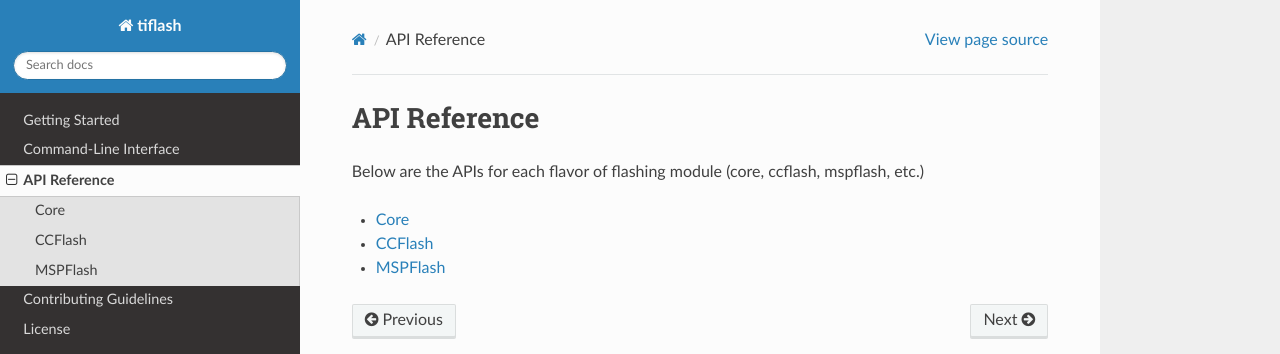
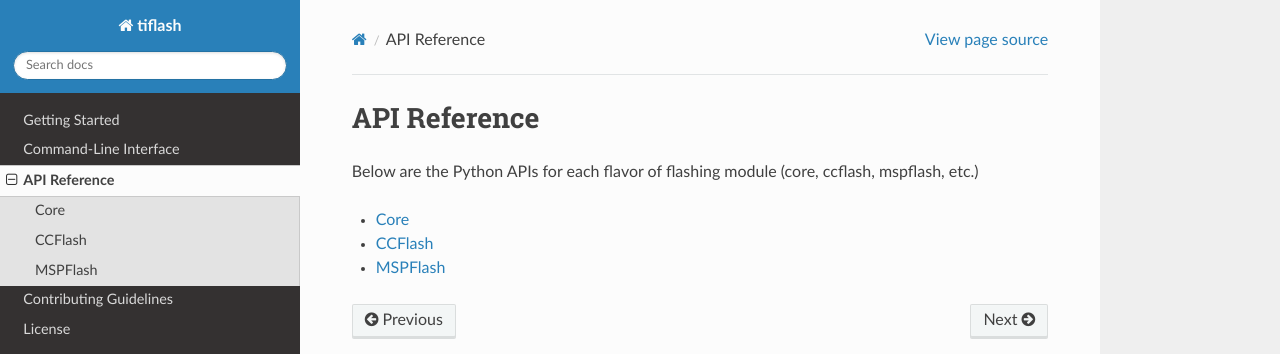
Before and after one commit to webbcam/tiflash, a Sphinx documentation site: the page built from docs/source/api.rst, in a window 1280 px wide. Shown: the top 354 px of the page. Built offline with Sphinx 7.4.7 and the Read the Docs theme 2.0.0, drawn with Linux system fonts in a browser that asks for light colours.

```diff
--- a/README.rst
+++ b/README.rst
@@ -3,6 +3,8 @@ TI-Flash
 
 An *unofficial* Python flash programmer for `TI
 Launchpads <http://www.ti.com/tools-software/launchpads/overview.html>`__.
+
+`Read the Docs <https://tiflash.readthedocs.io>`__
 
 
 Getting Started
--- a/docs/source/api.rst
+++ b/docs/source/api.rst
@@ -3,8 +3,8 @@
 API Reference
 =============
 
-Below are the APIs for each flavor of flashing module (core, ccflash, mspflash,
-etc.)
+Below are the Python APIs for each flavor of flashing module
+(core, ccflash, mspflash, etc.)
 
 .. toctree::
     :maxdepth: 2
```
